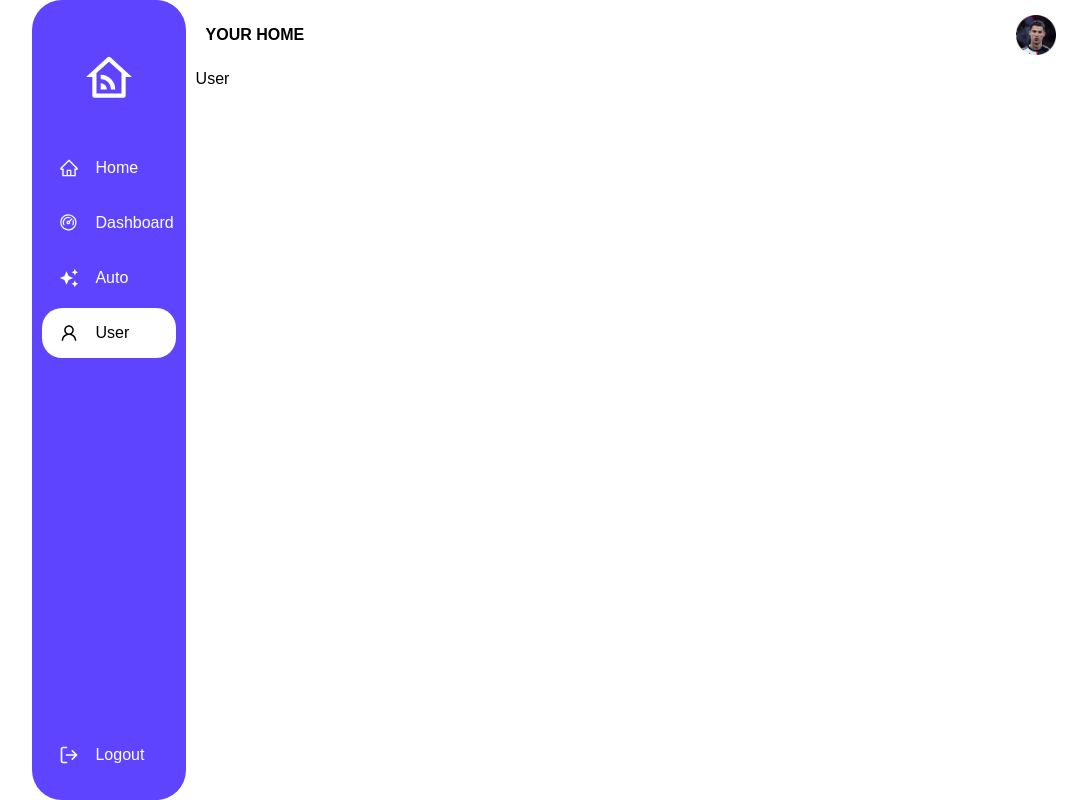
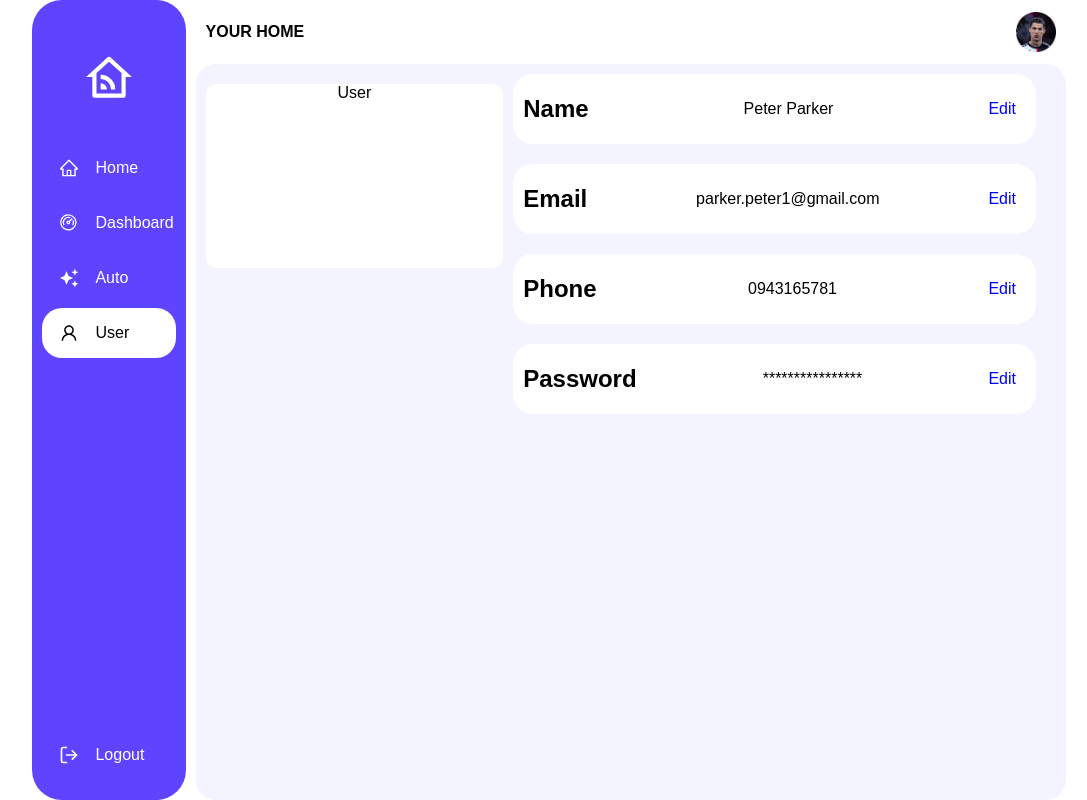
Before and after one commit to coddyOcat/smarthome-iotgateway, a React (Create React App) app: page /myinfo in a window 1280 px wide. Shown: the whole page, without its empty margins (96-1183 px from the left). Built offline with nearby package versions, Linux system fonts and the light colour scheme.

Commit message:
User 30%

```diff
--- a/src/components/pages/User.js
+++ b/src/components/pages/User.js
@@ -1,9 +1,105 @@
 import React from 'react'
+import styled from 'styled-components'
+
+const UserData = [
+  {
+    title: 'Name',
+    txt: 'Peter Parker'
+  },
+  {
+    title: 'Email',
+    txt: 'parker.peter1@gmail.com'
+  },
+  {
+    title: 'Phone',
+    txt: '0943165781'
+  },
+  {
+    title: 'Password',
+    txt: '****************'
+  }
+]
 
 const User = () => {
   return (
-    <div>User</div>
+    <UserContainer>
+      <UserAvatar>
+        <Avatar>
+          User
+
+        </Avatar>
+      </UserAvatar>
+      <UserInfo>
+        {
+          UserData.map((item, key) => {
+            return (
+              <Info key={key}>
+                <Title>
+                  {item.title}
+                </Title>
+                <Text>
+                  {item.txt}
+                </Text>
+                <Edit>Edit</Edit>
+              </Info>
+            )
+          })
+        }
+      </UserInfo>
+    </UserContainer>
   )
 }
 
+const UserContainer = styled.div`
+  width: 100%;
+  height: 100%;
+  background-color: #F3F4FF;
+  border-radius: 20px;
+  display: flex;
+  flex-direction: row;
+  justify-content: space-evenly;
+`
+
+const UserAvatar = styled.div`
+  background-color: #FFF;
+  width: 35%;
+  height: 25%;
+  border-radius: 10px;
+  margin: 20px 10px 10px 10px;
+`
+
+const Avatar = styled.div`
+  display: flex;
+  justify-content: center;
+  align-items: center;
+`
+
+const UserInfo = styled.div`
+  width: 65%;
+  height: 10%;
+`
+
+const Info = styled.div`
+  background-color: #FFF;
+  display: flex;
+  align-items: center;
+  justify-content: space-between;
+  flex-direction: row;
+  margin: 10px 30px 20px 0;
+  padding: 0 20px 0 10px;
+  border-radius: 20px;
+  height: 70px;
+`
+
+const Title = styled.div`
+  font-size: 1.5rem;
+  font-weight: 600;
+`
+
+const Text = styled.div`
+`
+
+const Edit = styled.div`
+  color: blue;
+`
 export default User
```
